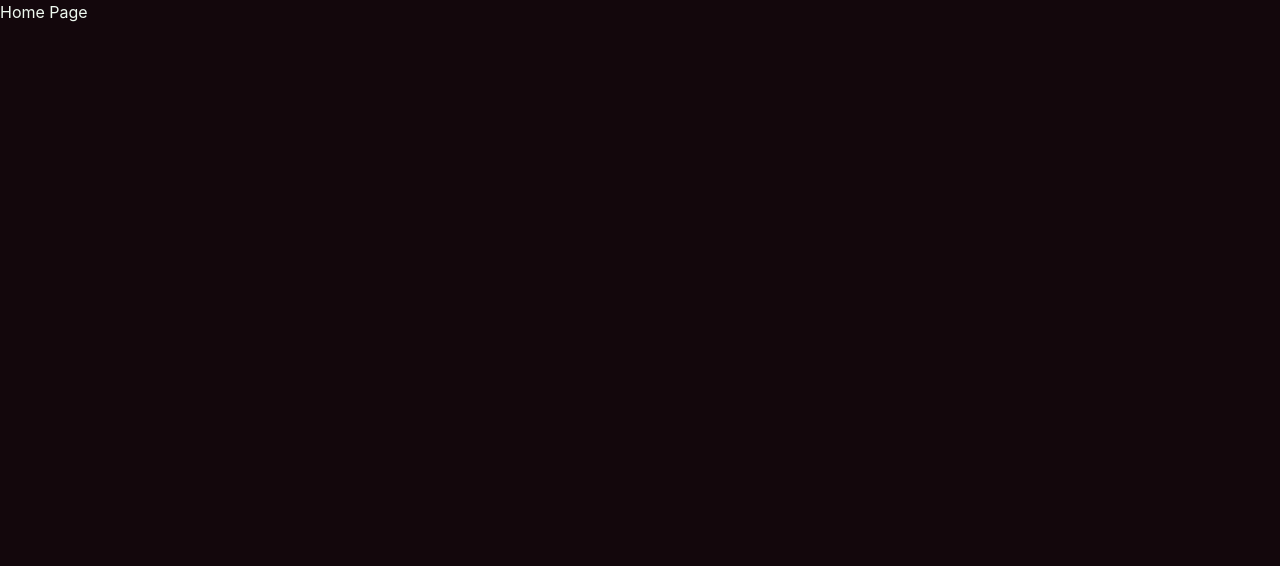
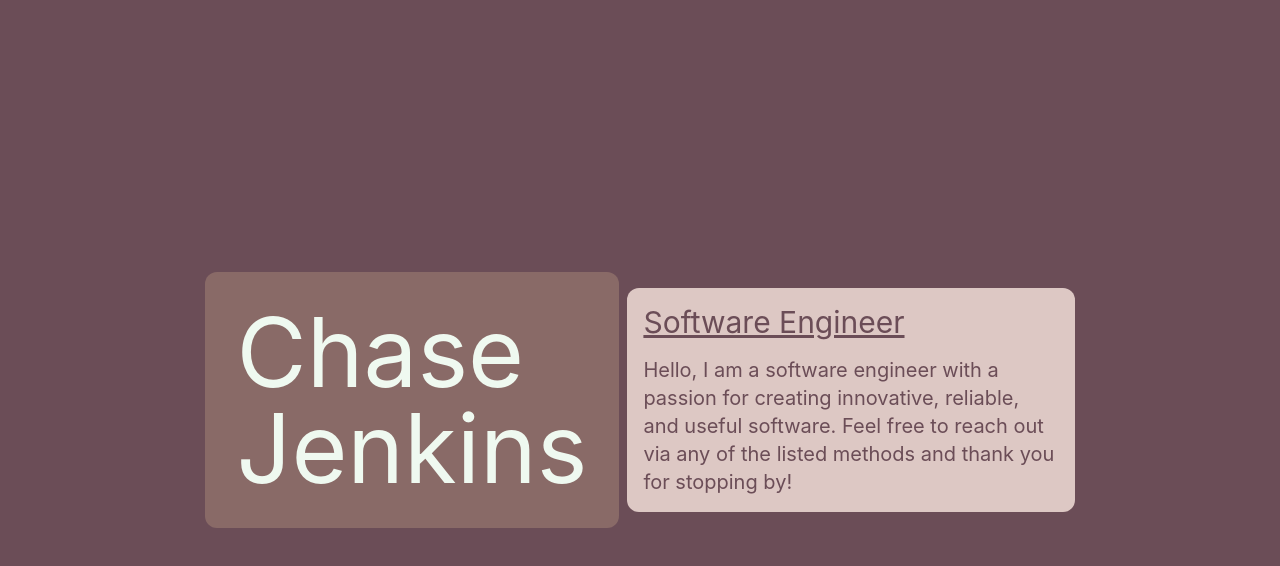
Before and after one commit to chasejenkins303/portfolio, a React (Create React App) app in the folder portfolio-frontend/: page / in a window 1280 px wide. Shown: the top 566 px of the page. Built offline with nearby package versions, Linux system fonts and the light colour scheme; the HTML template or start-up script is replaced by a standard one.

Commit message:
stopping point

```diff
--- a/portfolio-frontend/src/pages/Home.tsx
+++ b/portfolio-frontend/src/pages/Home.tsx
@@ -1,8 +1,16 @@
 
 function Home(){
     return (
-        <div className="bg-black min-h-[100vh]">
-            <p className="text-text">Home Page</p>
+        <div className="bg-mauve min-h-[100vh] w-full">
+            <div className="min-h-[100vh] flex justify-center items-center">
+                <div className="h-20 flex justify-center items-center gap-2">
+                    <h1 className="text-text bg-brown text-bold text-8xl p-8 rounded-xl">Chase <br/> Jenkins</h1>
+                    <div className="max-w-[35vw] text-mauve bg-light text-bold rounded-xl flex-col p-4 gap-2">
+                        <p className="text-3xl underline pb-4">Software Engineer</p>
+                        <p className="text-xl">Hello, I am a software engineer with a passion for creating innovative, reliable, and useful software. Feel free to reach out via any of the listed methods and thank you for stopping by!</p>
+                    </div>
+                </div>
+            </div>
         </div>
     )
 }
```
